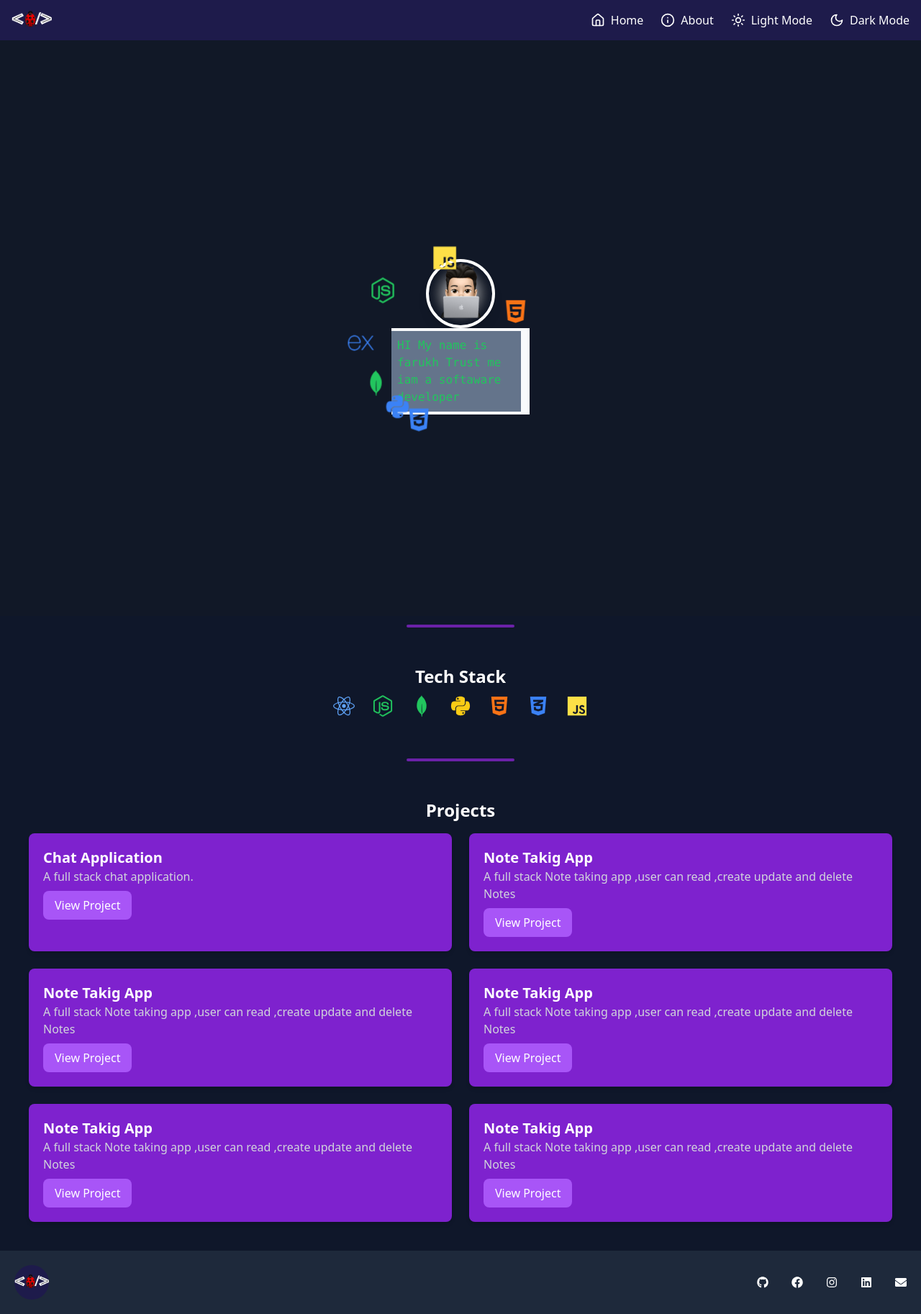
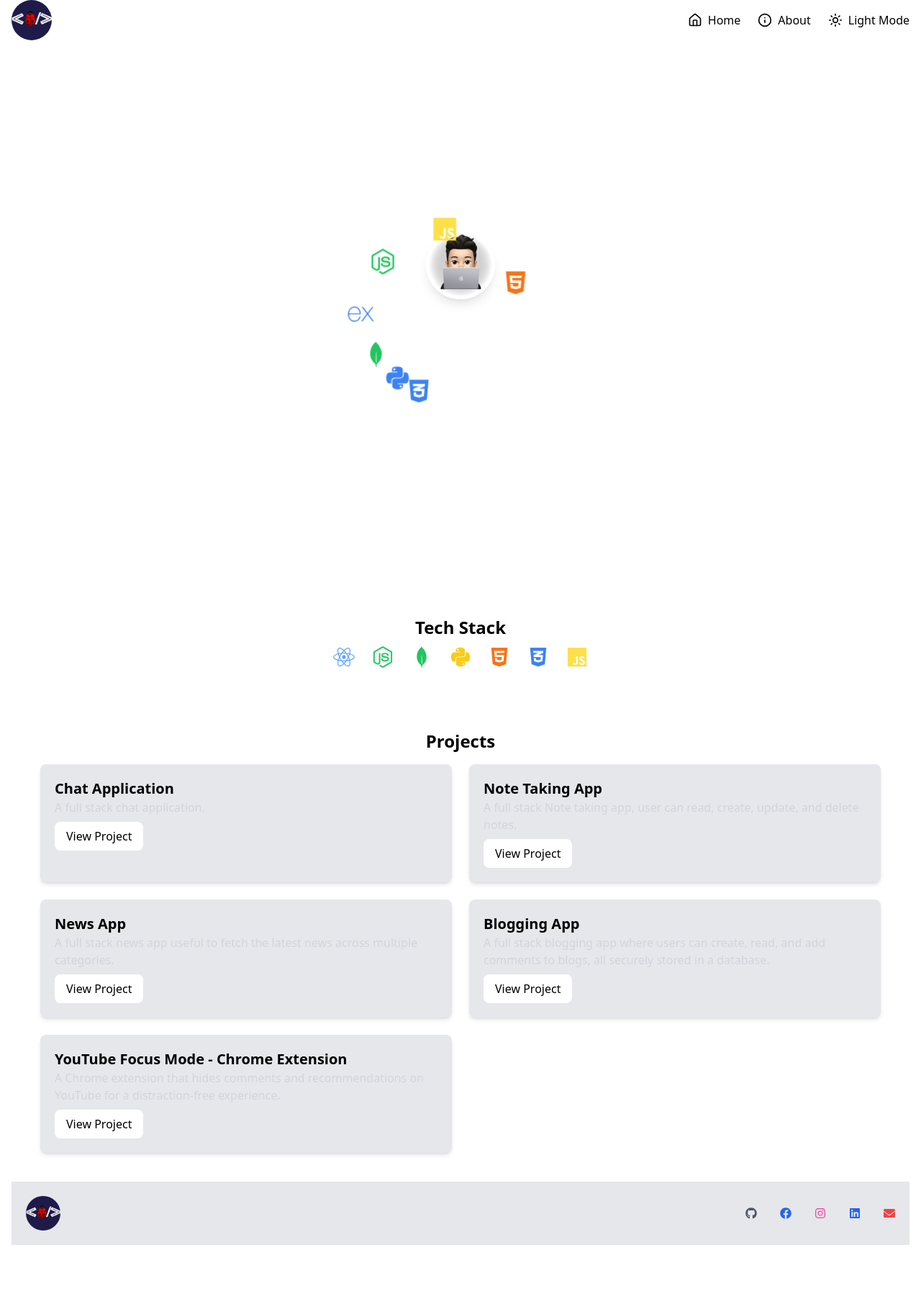
Before and after one commit to Farukh-patel/My-Portfolio, a React (Vite) app: page / in a window 1280 px wide. Shown: the whole page at 72% size. After the commit the page ends 1746 px from the top, so only its background shows below. Built offline with nearby package versions, Linux system fonts and the light colour scheme.

Commit message:
Toggling the dark mode and light mode added

```diff
--- a/src/App.jsx
+++ b/src/App.jsx
@@ -1,16 +1,28 @@
-import React from 'react'
-import { Navbar } from './components/Navbar'
-import { HomePage } from './components/HomePage'
+import React, { useState } from "react";
+import { Navbar } from "./components/Navbar";
+import { HomePage } from "./components/HomePage";
 
 function App() {
+  const [mode, setMode] = useState("light");
+
+  const toggleDarkMode = () => {
+    if (mode === "light") {
+      document.body.style.backgroundColor = "black";
+      setMode("dark");
+    } else {
+      document.body.style.backgroundColor = "white";
+      setMode("light");
+    }
+  };
+
   return (
     <>
-    <Navbar/>
-    <div className='bg-red-600 text-white bg-slate-900'></div>
-    <HomePage/>
+      <Navbar toggleDarkMode={toggleDarkMode} mode={mode} />
+      <div className={`${mode === "dark" ? "bg-slate-900 text-white" : "bg-white text-black"} min-h-screen p-4`}>
+        <HomePage mode={mode} />
+      </div>
     </>
-  )
+  );
 }
 
-
-export default App
+export default App;
--- a/src/components/HomePage.jsx
+++ b/src/components/HomePage.jsx
@@ -6,7 +6,6 @@ import {
   FaHtml5,
   FaCss3Alt,
   FaJs,
-  FaDatabase,
   FaGithub,
   FaLinkedin,
   FaEnvelope,
@@ -14,58 +13,8 @@ import {
   FaFacebook,
 } from "react-icons/fa";
 import { SiMongodb, SiExpress } from "react-icons/si";
-export const HomePage = () => {
-  const cardData = [
-    {
-      id: 1,
-      text: "Lorem ipsum, ctetur repellat iusto mnima",
-      imgSrc: "/card-image.png",
-    },
-    {
-      id: 2,
-      text: "Lorem ipsum, ctetur repellat iusto mnima",
-      imgSrc: "/card-image.png",
-    },
-    {
-      id: 3,
-      text: "Lorem ipsum, ctetur repellat iusto mnima",
-      imgSrc: "/card-image.png",
-    },
-    {
-      id: 4,
-      text: "Lorem ipsum, ctetur repellat iusto mnima",
-      imgSrc: "/card-image.png",
-    },
-  ];
 
-  const socialMedia = [
-    { id: 1, img: "/gmail.png", alt: "Gmail", link: "mailto:your@email.com" },
-    {
-      id: 2,
-      img: "/instagram.png",
-      alt: "Instagram",
-      link: "https://instagram.com/yourprofile",
-    },
-    {
-      id: 3,
-      img: "/github.png",
-      alt: "GitHub",
-      link: "https://github.com/yourprofile",
-    },
-    {
-      id: 4,
-      img: "/linkedin.png",
-      alt: "LinkedIn",
-      link: "https://linkedin.com/in/yourprofile",
-    },
-    {
-      id: 5,
-      img: "/x.png",
-      alt: "Twitter/X",
-      link: "https://x.com/yourprofile",
-    },
-  ];
-
+export const HomePage = (props) => {
   const projects = [
     {
       id: 1,
@@ -75,59 +24,44 @@ export const HomePage = () => {
     },
     {
       id: 2,
-      title: "Note Takig App",
+      title: "Note Taking App",
       description:
-        "A full stack Note taking app ,user can read ,create update and delete Notes",
+        "A full stack Note taking app, user can read, create, update, and delete notes.",
       link: "https://yourproject2.com",
     },
     {
       id: 3,
-      title: "Note Takig App",
+      title: "News App",
       description:
-        "A full stack Note taking app ,user can read ,create update and delete Notes",
+        "A full stack news app useful to fetch the latest news across multiple categories.",
       link: "https://yourproject2.com",
     },
     {
       id: 4,
-      title: "Note Takig App",
+      title: "Blogging App",
       description:
-        "A full stack Note taking app ,user can read ,create update and delete Notes",
+        "A full stack blogging app where users can create, read, and add comments to blogs, all securely stored in a database.",
       link: "https://yourproject2.com",
     },
     {
-      id: 4,
-      title: "Note Takig App",
+      id: 5,
+      title: "YouTube Focus Mode - Chrome Extension",
       description:
-        "A full stack Note taking app ,user can read ,create update and delete Notes",
-      link: "https://yourproject2.com",
-    },
-    {
-      id: 4,
-      title: "Note Takig App",
-      description:
-        "A full stack Note taking app ,user can read ,create update and delete Notes",
+        "A Chrome extension that hides comments and recommendations on YouTube for a distraction-free experience.",
       link: "https://yourproject2.com",
     },
   ];
 
   return (
-    <div className="bg-slate-900 text-white min-h-screen">
+    <div className={`${props.mode === "dark" ? "bg-indigo-950 text-white" : "bg-white text-black"} min-h-screen`}>
       {/* Profile Section */}
-      <div className="flex items-center justify-center h-screen bg-gray-900 overflow-hidden">
+      <div className="flex items-center justify-center h-screen overflow-hidden">
         <div className="relative w-48 h-48">
           <img
             src="Me.png"
             alt="Profile"
-            className="w-24 h-24 rounded-full mx-auto border-4 border-white shadow-lg"
+            className="w-24 rounded-full mx-auto border-4 border-white shadow-lg"
           />
-
-          <div className="bg-slate-50 chat chat-end">
-            <p className="font-mono text-green-500 bg-slate-500  p-2">
-              {" "}
-              HI My name is farukh Trust me iam a softaware developer
-            </p>
-          </div>
-
           <div className="absolute inset-0 flex items-center justify-center">
             <FaHtml5 className="absolute text-orange-500 text-4xl animate-orbit-1" />
             <FaJs className="absolute text-yellow-300 text-4xl animate-orbit-2" />
@@ -139,10 +73,8 @@ export const HomePage = () => {
           </div>
         </div>
       </div>
-      {/* Divider */}
-      <div className="flex justify-center">
-        <div className="bg-purple-800 h-1 w-[150px] rounded my-3"></div>
-      </div>
+
+      {/* Tech Stack Section */}
       <div className="py-10">
         <h2 className="text-center text-2xl font-semibold">Tech Stack</h2>
         <div className="flex justify-center gap-6 mt-4">
@@ -155,22 +87,20 @@ export const HomePage = () => {
           <FaJs className="text-yellow-300 text-3xl animate-bounce" />
         </div>
       </div>
-      <div className="flex justify-center">
-        <div className="bg-purple-800 h-1 w-[150px] rounded my-3"></div>
-      </div>
-      {/* Grid Section */}
+
+      {/* Projects Section */}
       <div className="py-10 px-10">
         <h2 className="text-center text-2xl font-semibold">Projects</h2>
-        <div className="grid md:grid-cols-2 gap-6 mt-4 ">
+        <div className="grid md:grid-cols-2 gap-6 mt-4">
           {projects.map((project) => (
             <div
               key={project.id}
-              className="bg-purple-700 p-5 rounded-lg shadow-md"
+              className={`${props.mode === "dark" ? "bg-purple-800 text-white" : "bg-gray-200 text-black"} p-5 rounded-lg shadow-md`}
             >
               <h3 className="text-xl font-bold">{project.title}</h3>
               <p className="text-gray-300">{project.description}</p>
               <a href={project.link} target="_blank" rel="noopener noreferrer">
-                <button className="mt-2 px-4 py-2 bg-purple-500 text-white rounded-lg hover:bg-purple-600 transition">
+                <button className={`${props.mode === "dark" ? "bg-purple-500 hover:bg-purple-600" : "bg-white text-black"} mt-2 px-4 py-2 rounded-lg transition`}>
                   View Project
                 </button>
               </a>
@@ -178,27 +108,28 @@ export const HomePage = () => {
           ))}
         </div>
       </div>
-      {/* Social Media Section */}
+
+      {/* Footer Section */}
       <footer>
-        <div className="h-22 bg-slate-800 flex justify-between p-5">
+        <div className={`${props.mode === "dark" ? "bg-slate-800" : "bg-gray-200"} h-22 flex justify-between p-5`}>
           <div>
-            <img className="h-12 rounded-full" src="buglogo.png" alt="" />
+            <img className="h-12 rounded-full" src="buglogo.png" alt="Logo" />
           </div>
           <div className="flex justify-center items-center gap-8">
-            <a href="">
-              <FaGithub className="text-white " />
+            <a href="https://github.com/Farukh-patel">
+              <FaGithub className="text-gray-600" />
             </a>
             <a href="">
-              <FaFacebook className="text-white text-blue-600 " />
+              <FaFacebook className="text-blue-600" />
             </a>
             <a href="">
-              <FaInstagram className="text-white text-pink-500 " />
+              <FaInstagram className="text-pink-500" />
             </a>
             <a href="">
-              <FaLinkedin className="text-white text-blue-600 " />
+              <FaLinkedin className="text-blue-600" />
             </a>
             <a href="">
-              <FaEnvelope className="text-white text-red-500 " />
+              <FaEnvelope className="text-red-500" />
             </a>
           </div>
         </div>
--- a/src/components/Navbar.jsx
+++ b/src/components/Navbar.jsx
@@ -1,13 +1,13 @@
 import React from "react";
-import { Home, Info,Sun,Moon } from "lucide-react";
+import { Home, Info, Sun, Moon } from "lucide-react";
 
-export const Navbar = () => {
+export const Navbar = (props) => {
   return (
-    <div className="bg-indigo-950 w-full h-14 flex justify-between items-center">
+    <div className={`${props.mode === "dark" ? "bg-indigo-950 text-white" : "bg-white text-black"} w-full h-14 fixed flex justify-between items-center`}>
       <div className="mx-4">
-        <img className="h-14 rounded-full " src="buglogo.png" alt="" />
+        <img className="h-14 rounded-full" src="buglogo.png" alt="Logo" />
       </div>
-      <ul className="flex space-x-6 text-white mr-4 cursor-pointer">
+      <ul className="flex space-x-6 mr-4 cursor-pointer">
         <li className="flex items-center">
           <Home className="h-5 w-5 mr-2" />
           Home
@@ -16,13 +16,18 @@ export const Navbar = () => {
           <Info className="h-5 w-5 mr-2" />
           About
         </li>
-        <li className="flex items-center">
-          <Sun className="h-5 w-5 mr-2" />
-          Light Mode
-        </li>
-        <li className="flex items-center">
-          <Moon className="h-5 w-5 mr-2" />
-          Dark Mode
+        <li className="flex items-center " onClick={props.toggleDarkMode}>
+          {props.mode === "dark" ? (
+            <>
+              <Moon className="h-5 w-5 mr-2" />
+              Dark Mode
+            </>
+          ) : (
+            <>
+              <Sun className="h-5 w-5 mr-2" />
+              Light Mode
+            </>
+          )}
         </li>
       </ul>
     </div>
```
